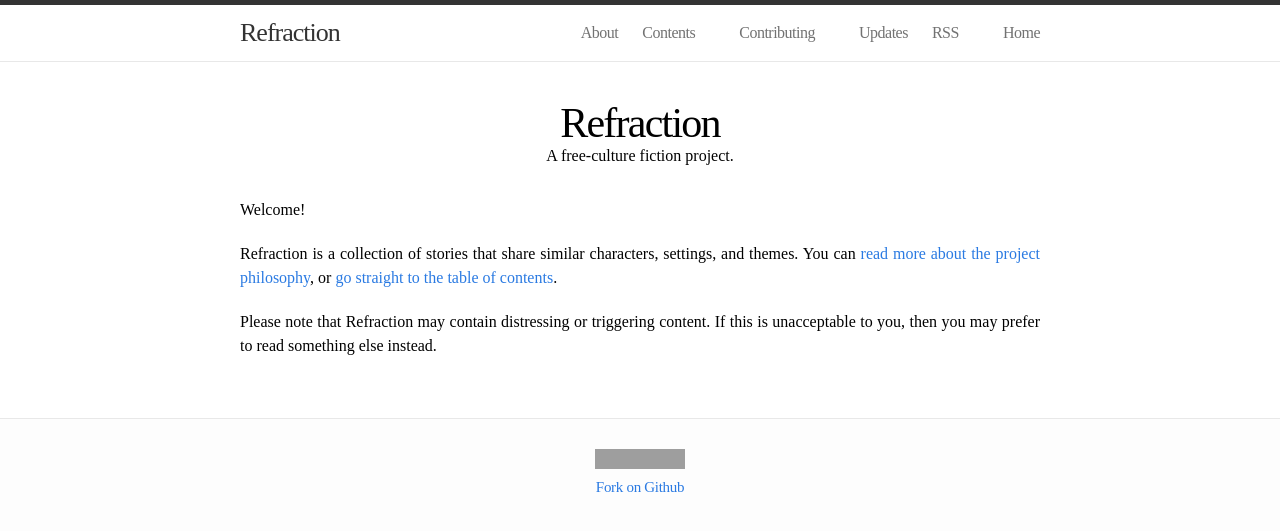
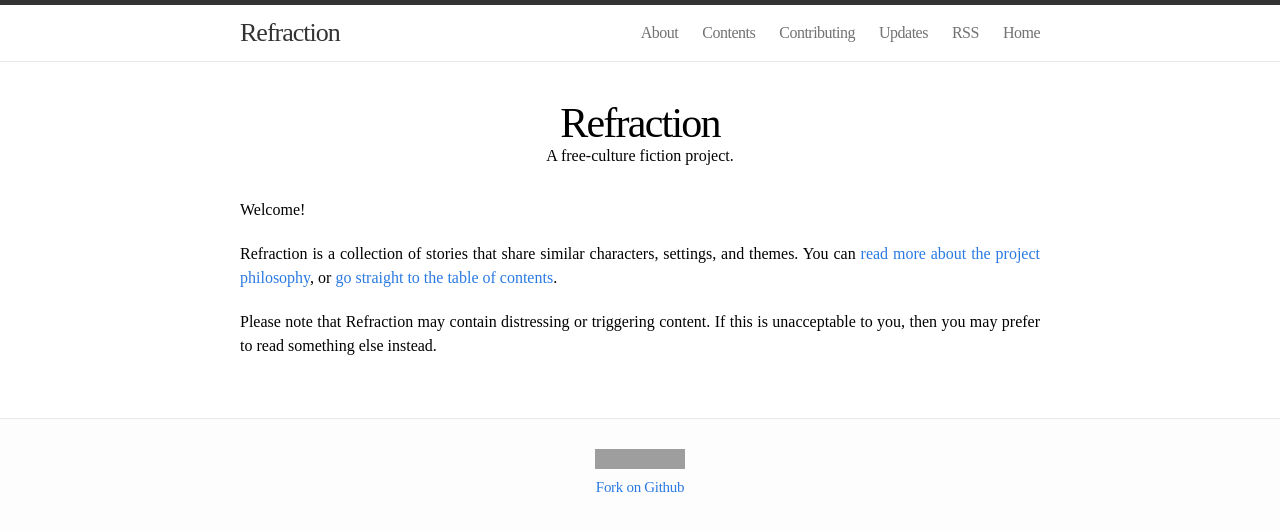
Before and after one commit to foolscap-studio/refraction, a Jekyll site: the page built from pages/home.md, in a window 1280 px wide. Shown: the top 531 px of the page. Built offline with Jekyll 4.4.1, drawn with Linux system fonts in a browser that asks for light colours; grey boxes are pictures that could not be loaded.

Commit message:
manually list header links

```diff
--- a/_includes/header.html
+++ b/_includes/header.html
@@ -17,9 +17,12 @@
         </svg>
       </a>
       <div class="trigger">
-        {% for page in site.pages %}
-          <a class="page-link" href="{{ page.url | prepend: site.baseurl }}">{{ page.title }}</a>
-        {% endfor %}
+        <a class="page-link" href="/refraction/about/">About</a>
+        <a class="page-link" href="/refraction/contents/">Contents</a>
+        <a class="page-link" href="/refraction/contributing/">Contributing</a>
+        <a class="page-link" href="/refraction/updates/">Updates</a>
+        <a class="page-link" href="/refraction/feed/">RSS</a>
+        <a class="page-link" href="/refraction/">Home</a>
       </div>
     </nav>
 
```
Also changed, not shown: pages/03-spacer.md (deleted, +0 -2 lines), pages/05-spacer.md (deleted, +0 -2 lines), pages/08-spacer.md (deleted, +0 -2 lines), pages/about.md (renamed from pages/01-about.md), pages/contents.md (renamed from pages/02-contents.md), pages/contributing.md (renamed from pages/04-contributing.md), pages/feed.xml (renamed from pages/07-feed.xml), pages/home.md (renamed from pages/09-home.md), pages/updates.md (renamed from pages/06-updates.md).
